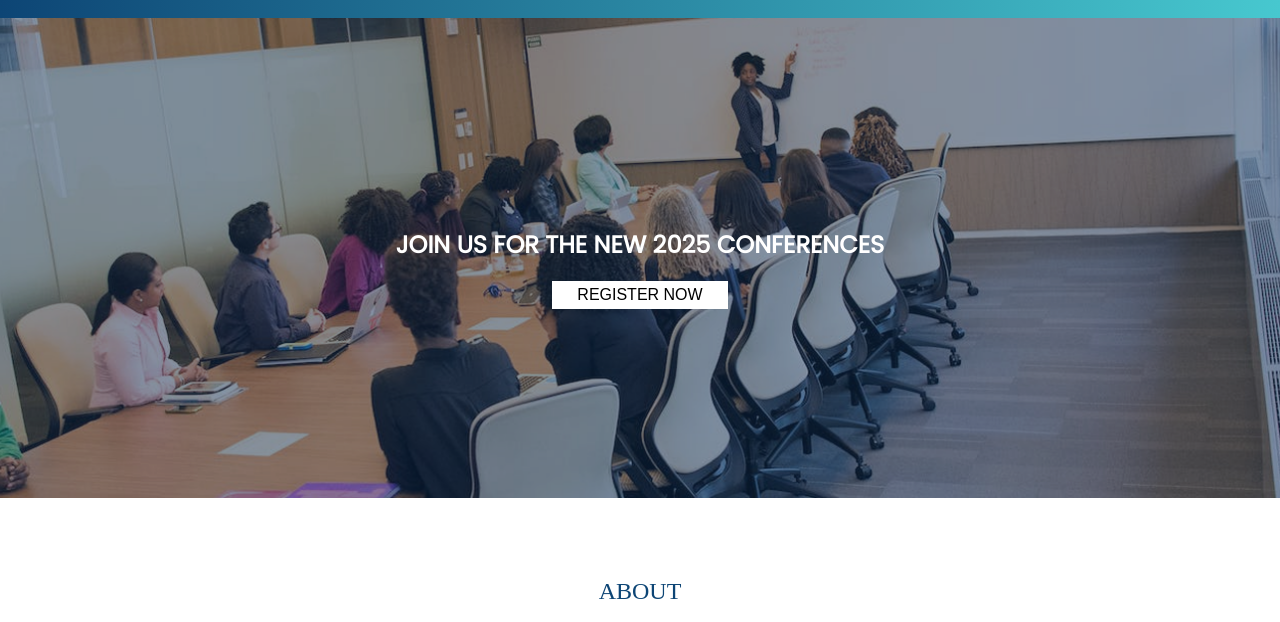
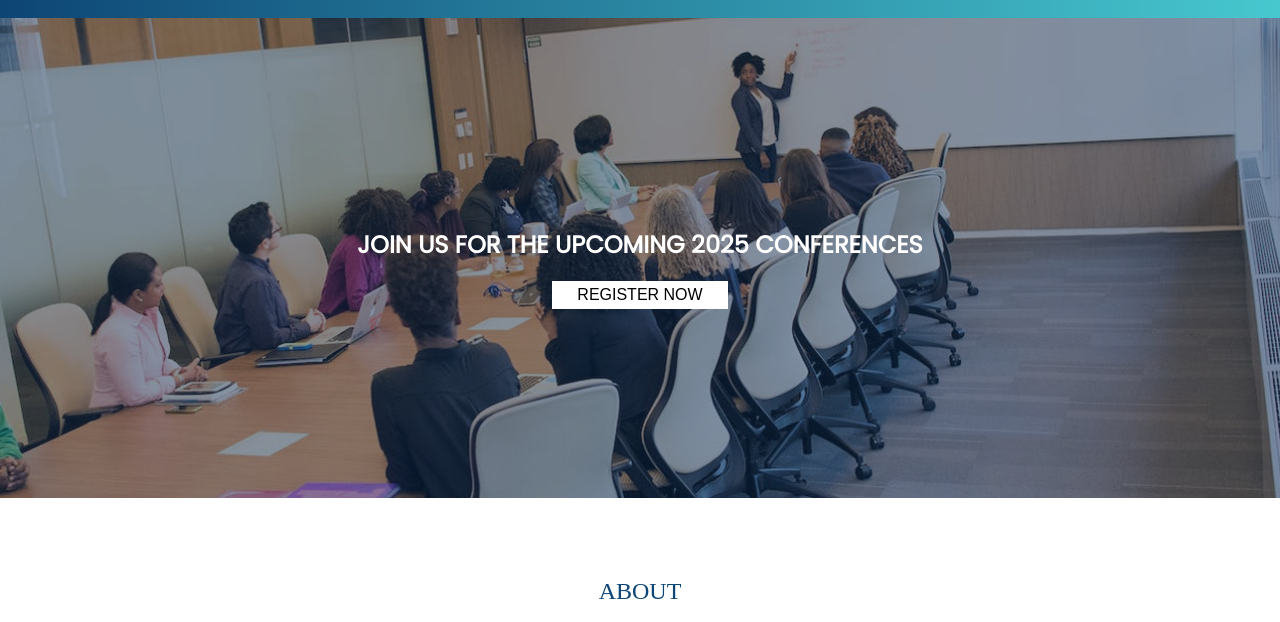
Before and after one commit to kkakshay19/Management-Webpage, a plain HTML site: page index.html in a window 1280 px wide. Shown: the part 155-777 px from the top of the page. Drawn offline with Linux system fonts and the light colour scheme; a web font is replaced by a local one.

Commit message:
Application

```diff
--- a/index.html
+++ b/index.html
@@ -26,7 +26,7 @@
     </header>
     <section id="Register" class="Reg">
         <div class="Application">
-            <h1>JOIN US FOR THE NEW 2025 CONFERENCES</h1>
+            <h1>JOIN US FOR THE UPCOMING 2025 CONFERENCES</h1>
             <div class="Register-link">
                 <button>Register Now</button>
             </div>
```
